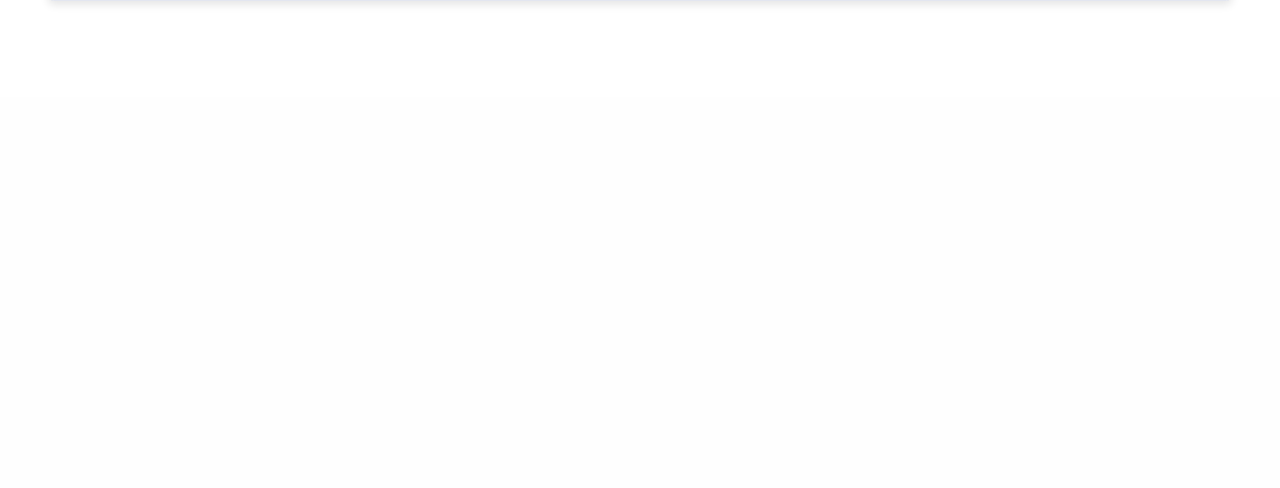
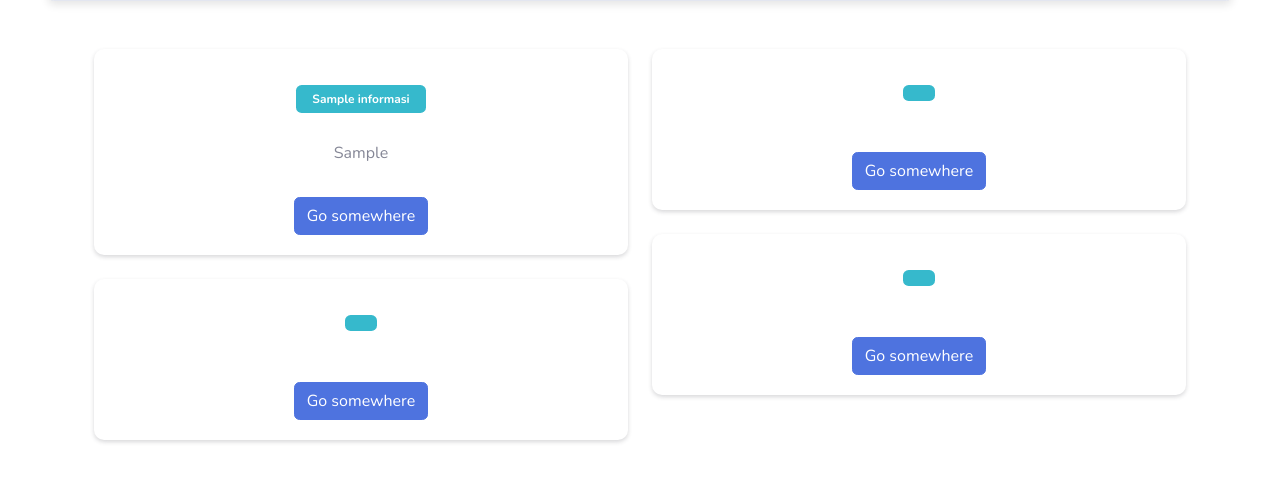
Before and after one commit to ICEe69/siukm_wave, a CodeIgniter app: page /siukm_wave/ in a window 1280 px wide. Shown: the part 1212-1700 px from the top of the page. Before the commit the page ends 1217 px from the top, so only its background shows below. Run offline with CodeIgniter, Linux system fonts and the light colour scheme; tables that the repository leaves empty or names only in its code hold one stand-in row (values such as "Sample post"); data that the repository does not hold is empty.

Commit message:
membuat halaman informasi dan proses membuat halaman hubungi kami

```diff
--- a/application/config/autoload.php
+++ b/application/config/autoload.php
@@ -132,4 +132,4 @@
 |
 |	$autoload['model'] = array('first_model' => 'first');
 */
-$autoload['model'] = array('login_model','user_model','anggota_model','jabatan_model','kegiatan_model','kehadiran_model','keuangan_model','identitas_model','tentangukm_model','informasi_model');
+$autoload['model'] = array('login_model','user_model','anggota_model','jabatan_model','kegiatan_model','kehadiran_model','keuangan_model','identitas_model','tentangukm_model','informasi_model','hubungi_model');
--- a/application/controllers/Welcome.php
+++ b/application/controllers/Welcome.php
@@ -7,6 +7,7 @@
     {
         $data['identitas'] = $this->identitas_model->tampil_data('identitas')->result();
         $data['tentang_ukm'] = $this->tentangukm_model->tampil_data('tentang_ukm')->result();
+        $data['informasi'] = $this->informasi_model->tampil_data('informasi')->result();
         $data['ketua'] = $this->anggota_model->get_jabatan('Ketua');
         $data['wakil_ketua'] = $this->anggota_model->get_jabatan('Wakil Ketua');
         $data['sekretaris'] = $this->anggota_model->get_jabatan('Sekretaris');
--- /dev/null
+++ b/application/models/hubungi_model.php
@@ -0,0 +1,30 @@
+<?php
+
+class Hubungi_model extends CI_Model
+{
+    public function tampil_data()
+    {
+        return $this->db->get('hubungi');
+    }
+    public function input_data($data)
+    {
+        $this->db->insert('hubungi',$data);
+    }
+    public function edit_data($where)
+    {
+        return $this->db->get_where('hubungi',$where);
+    }
+
+    public function update_data($where,$data,$table)
+    {
+        $this->db->where($where);
+        $this->db->update($table,$data);
+    }
+
+    public function hapus_data($where,$table)
+    {
+        $this->db->where($where);
+        $this->db->delete($table);
+    }
+
+}
--- a/application/views/admin/dashboard.php
+++ b/application/views/admin/dashboard.php
@@ -40,11 +40,11 @@
                                     <div class="row no-gutters align-items-center">
                                         <div class="col mr-2">
                                             <div class="text-xs font-weight-bold text-success text-uppercase mb-1">
-                                                Earnings (Annual)</div>
+                                                Admin</div>
                                             <div class="h5 mb-0 font-weight-bold text-gray-800">$215,000</div>
                                         </div>
                                         <div class="col-auto">
-                                            <i class="fas fa-dollar-sign fa-2x text-gray-300"></i>
+                                            <i class="fas fa-users-cog fa-2x text-gray-300"></i>
                                         </div>
                                     </div>
                                 </div>
@@ -91,7 +91,7 @@
                                             <div class="h5 mb-0 font-weight-bold text-gray-800"><?php echo $kehadiran ?></div>
                                         </div>
                                         <div class="col-auto">
-                                            <i class="fas fa-chalkboard fa-2x text-gray-300"></i>
+                                            <i class="fas fa-user-check fa-2x text-gray-300"></i>
                                         </div>
                                     </div>
                                 </div>
--- a/application/views/admin/informasi.php
+++ b/application/views/admin/informasi.php
@@ -24,8 +24,8 @@
             <tr>
                 <td ><?php echo $no++ ?></td>
                 <td><?php echo $inf->icon ?></td>
-                <td><?php echo $inf->judul_informasi ?></td>
-                <td><?php echo $inf->isi_informasi ?></td>
+                <td><?php echo $inf->nama_kegiatan ?></td>
+                <td><?php echo $inf->deskripsi ?></td>
                 <td width="20px"><?php echo anchor('admin/informasi/update/' .$inf->id_informasi,'<div class="btn btn-sm btn-primary"><i class="fa fa-edit"></i></div>') ?></td>
                 <td width="20px"><?php echo anchor('admin/informasi/delete/' .$inf->id_informasi,'<div class="btn btn-sm btn-danger"><i class="fa fa-trash"></i></div>') ?></td>
             </tr>
--- a/application/views/landing_page.php
+++ b/application/views/landing_page.php
@@ -202,4 +202,72 @@
       </div>
     </div>
   </div>
-</div><br><br>
+</div>
+
+<div class="container my-5">
+  <div class="row justify-content-center g-4">
+    <!-- Kolom kiri -->
+    <div class="col-md-6">
+      <div class="card border-0 shadow-sm text-center mb-4" style="border-radius: 10px;">
+        <div class="card-body">
+          <span class="display-2 text-info d-block mb-3">
+            <i class="<?php echo $informasi[0]->icon ?>"></i>
+          </span>
+          <h5 class="card-title badge bg-info text-white py-2 px-3">
+            <?php echo $informasi[0]->nama_kegiatan ?>
+          </h5>
+          <p class="card-text mt-3">
+            <?php echo $informasi[0]->deskripsi ?>
+          </p>
+          <a href="#" class="btn btn-primary mt-3">Go somewhere</a>
+        </div>
+      </div>
+      <div class="card border-0 shadow-sm text-center" style="border-radius: 10px;">
+        <div class="card-body">
+          <span class="display-2 text-info d-block mb-3">
+            <i class="<?php echo $informasi[1]->icon ?>"></i>
+          </span>
+          <h5 class="card-title badge bg-info text-white py-2 px-3">
+            <?php echo $informasi[1]->nama_kegiatan ?>
+          </h5>
+          <p class="card-text mt-3">
+            <?php echo $informasi[1]->deskripsi ?>
+          </p>
+          <a href="#" class="btn btn-primary mt-3">Go somewhere</a>
+        </div>
+      </div>
+    </div>
+
+    <!-- Kolom kanan -->
+    <div class="col-md-6">
+      <div class="card border-0 shadow-sm text-center mb-4" style="border-radius: 10px;">
+        <div class="card-body">
+          <span class="display-2 text-info d-block mb-3">
+            <i class="<?php echo $informasi[2]->icon ?>"></i>
+          </span>
+          <h5 class="card-title badge bg-info text-white py-2 px-3">
+            <?php echo $informasi[2]->nama_kegiatan ?>
+          </h5>
+          <p class="card-text mt-3">
+            <?php echo $informasi[2]->deskripsi ?>
+          </p>
+          <a href="#" class="btn btn-primary mt-3">Go somewhere</a>
+        </div>
+      </div>
+      <div class="card border-0 shadow-sm text-center" style="border-radius: 10px;">
+        <div class="card-body">
+          <span class="display-2 text-info d-block mb-3">
+            <i class="<?php echo $informasi[3]->icon ?>"></i>
+          </span>
+          <h5 class="card-title badge bg-info text-white py-2 px-3">
+            <?php echo $informasi[3]->nama_kegiatan ?>
+          </h5>
+          <p class="card-text mt-3">
+            <?php echo $informasi[3]->deskripsi ?>
+          </p>
+          <a href="#" class="btn btn-primary mt-3">Go somewhere</a>
+        </div>
+      </div>
+    </div>
+  </div>
+</div>
--- a/application/views/templates_admin/sidebar.php
+++ b/application/views/templates_admin/sidebar.php
@@ -88,7 +88,7 @@
                         <a class="collapse-item" href="<?php echo base_url('admin/identitas') ?>">Identitas</a>
                         <a class="collapse-item" href="<?php echo base_url('admin/informasi') ?>">Informasi UKM</a>
                         <a class="collapse-item" href="<?php echo base_url('admin/tentang_ukm') ?>">Tentang UKM</a>
-                        <a class="collapse-item" href="404.html">Materi Kegiatan UKM</a>
+                        <a class="collapse-item" href="<?php echo base_url('admin/hubungi') ?>">Pesan</a>
                         <a class="collapse-item" href="blank.html">Gallery</a>
                         <a class="collapse-item" href="blank.html">Kontak</a>
                     </div>
```
Also changed, not shown: application/controllers/admin/hubungi.php (added, +33 -0 lines), application/controllers/admin/informasi.php (+21 -19 lines), application/views/admin/hubungi.php (added, +31 -0 lines), application/views/admin/informasi_form.php (+13 -5 lines), application/views/admin/informasi_update.php (added, +38 -0 lines).
